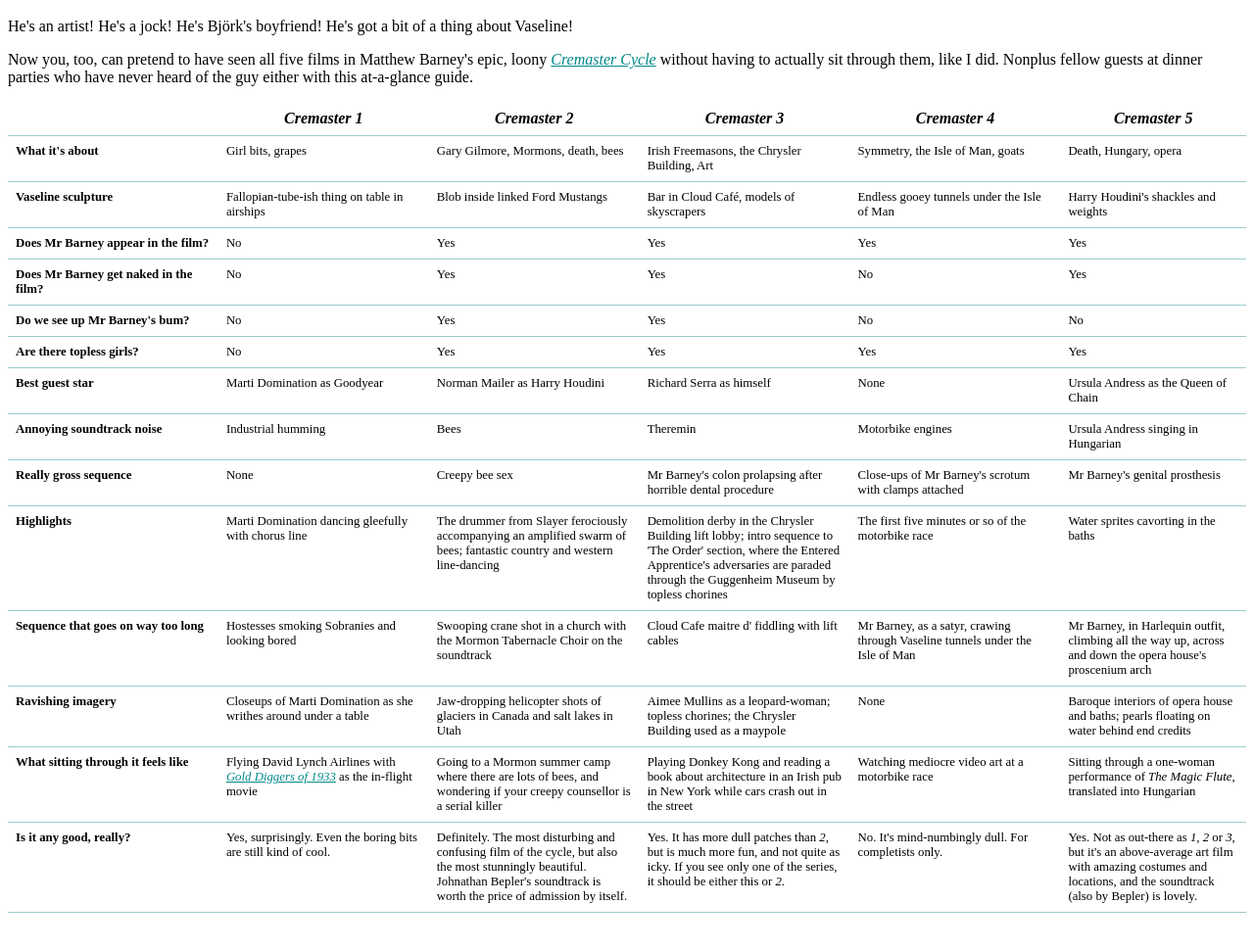
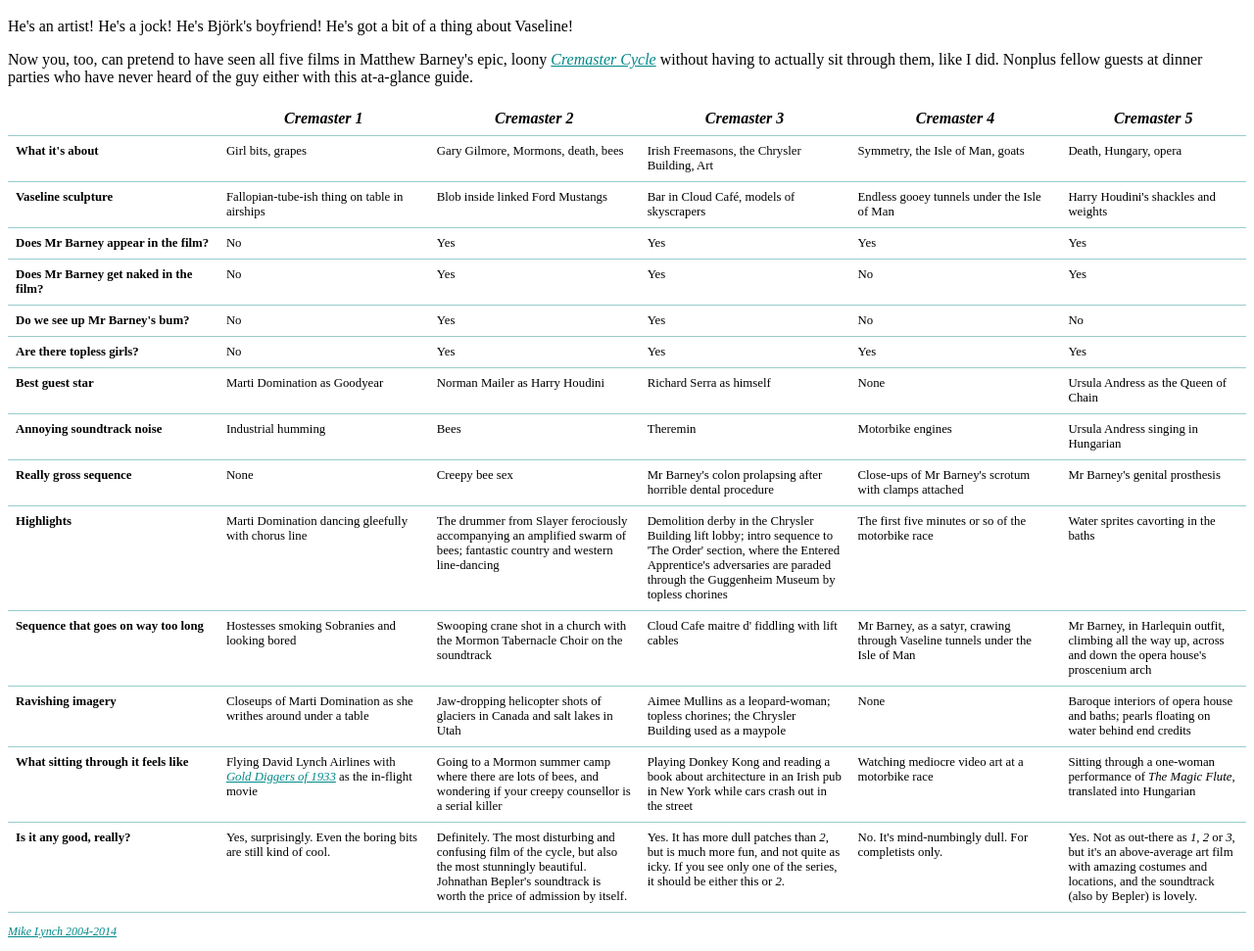
Before and after one commit to spikelynch/cremaster, a plain HTML site: page index.html in a window 1280 px wide. Shown: the part 48-1019 px from the top of the page at 98% size. Before the commit the page ends 992 px from the top, so only its background shows below. Drawn offline with Linux system fonts and the light colour scheme.

Commit message:
Fixed HTML typo

```diff
--- a/index.html
+++ b/index.html
@@ -347,5 +347,5 @@ of the guy either with this at-a-glance guide.</p>
 
 				</tr>
 				</tbody></table>
-<p class="footer"><a href="http://mikelynch.org/>Mike Lynch 2004-2014</a></p>
+<p class="footer"><a href="http://mikelynch.org/">Mike Lynch 2004-2014</a></p>
 </body></html>
```
